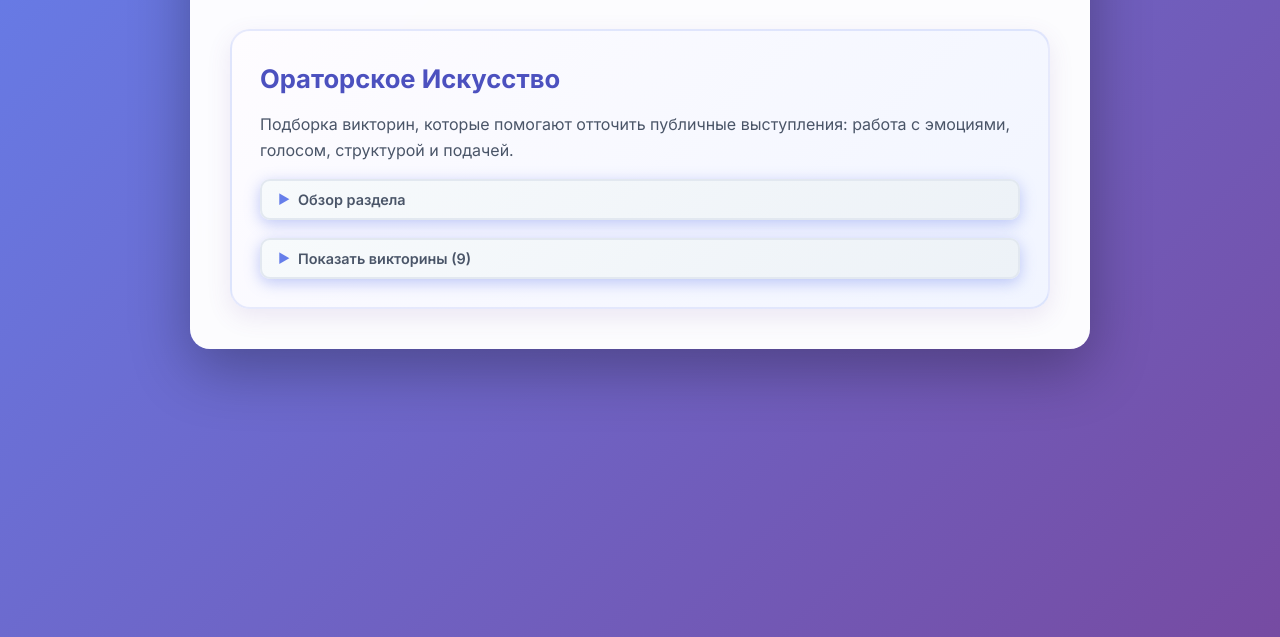
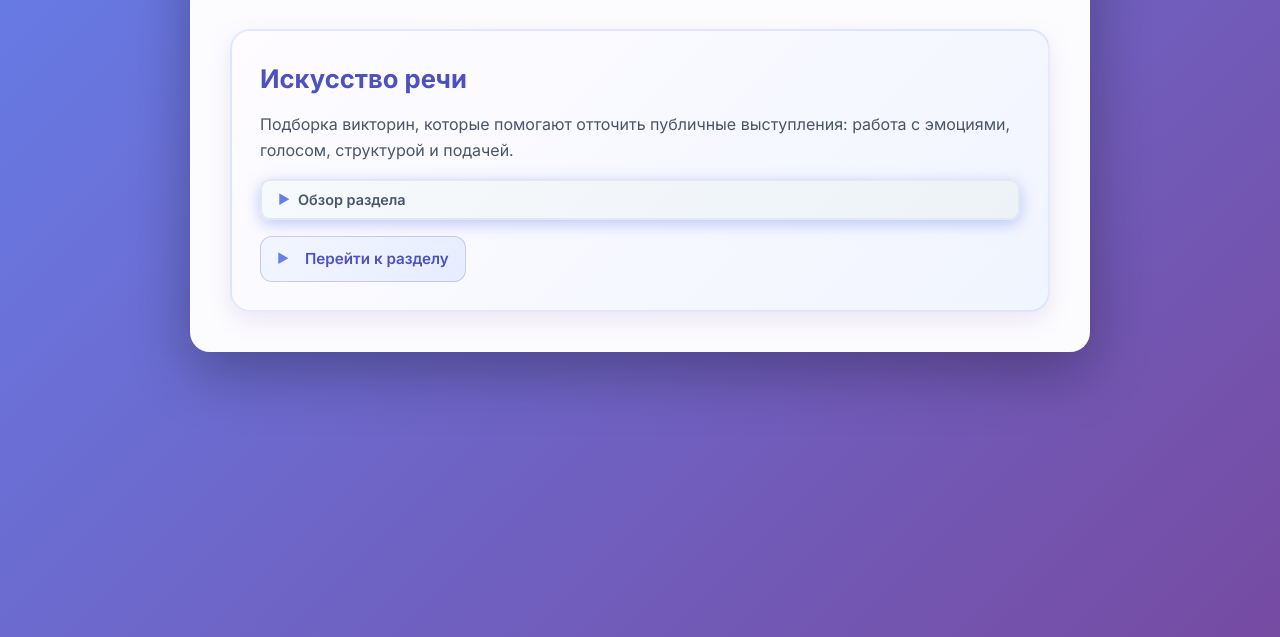
Before and after one commit to vega113/quiz-maker, a website with bundled scripts: page index.html in a window 1280 px wide. Shown: the part 163-800 px from the top of the page. Built offline with nearby package versions, Linux system fonts and the light colour scheme.

Commit message:
Refactor quiz menu rendering logic and add "Go to section" links
- Simplified menu logic to improve maintainability and readability.
- Introduced `quiz-subject__open-link` for navigating directly to subject sections.
- Enhanced styles and hover effects for subject navigation links.
- Updated `quizzes.json` to reflect subject title changes and refreshed `generatedAt` timestamp.

```diff
--- a/public/assets/quizzes/quizzes.json
+++ b/public/assets/quizzes/quizzes.json
@@ -1,9 +1,9 @@
 {
-  "generatedAt": "2025-10-23T18:15:01.352Z",
+  "generatedAt": "2025-10-24T06:09:27.270Z",
   "subjects": [
     {
       "id": "art-of-speech",
-      "title": "Ораторское Искусство",
+      "title": "Искусство речи",
       "description": "Подборка викторин, которые помогают отточить публичные выступления: работа с эмоциями, голосом, структурой и подачей.",
       "summary": "### О разделе\n\n#### 1. Что внутри\n- Уроки о том, как страх превращать в энергию, а выступления — в диалог.\n- Практики по голосу, аргументации и сценической органике.\n\n#### 2. Как работать\n- Начинайте с квиза, чтобы увидеть карту темы.\n- Читайте советы после каждого вопроса — это мини-конспекты и упражнения.\n\n#### 3. Для кого\n- Для преподавателей, менеджеров и всех, кто хочет говорить живо и убедительно.\n- Для тех, кто создаёт презентации, курирует команды и общается с большой аудиторией.\n\nСовет: двигайтесь по викторинам последовательно — от эмоций и голоса к аргументации и яркой подаче.",
       "order": 1,
--- a/src/components/menu.js
+++ b/src/components/menu.js
@@ -207,51 +207,29 @@ export function renderMenu({ manifest, container, activeSubjectId = '' }) {
       subjectItem.appendChild(summaryContainer);
     }
 
+    if (subject.quizzes.length && !normalizedSubjectId) {
+      const subjectLink = document.createElement('a');
+      subjectLink.classList.add('quiz-subject__open-link');
+      const url = new URL(window.location.href);
+      url.searchParams.set('subject', subject.id);
+      url.searchParams.delete('quiz');
+      subjectLink.href = `${url.pathname}?${url.searchParams.toString()}`;
+      subjectLink.innerHTML = '<span class="quiz-menu__summary-icon">▶</span> Перейти к разделу';
+      subjectItem.appendChild(subjectLink);
+    }
+
+    if (normalizedSubjectId || !subject.quizzes.length) {
       const quizList = document.createElement('ul');
       quizList.classList.add('quiz-subject__list');
-    const quizListId = `subject-quizzes-${subject.id}`;
-    quizList.id = quizListId;
-    const isSubjectActive = !!normalizedSubjectId;
-    quizList.hidden = !isSubjectActive;
-
-    let listToggle = null;
+      quizList.hidden = false;
+      quizList.id = `subject-quizzes-${subject.id}`;
 
       if (!subject.quizzes.length) {
         const emptyQuizItem = document.createElement('li');
         emptyQuizItem.classList.add('quiz-menu__item');
         emptyQuizItem.textContent = 'Викторины не найдены в этом разделе.';
         quizList.appendChild(emptyQuizItem);
-      quizList.hidden = false;
       } else {
-      listToggle = document.createElement('button');
-      listToggle.classList.add('quiz-menu__summary-toggle', 'quiz-subject__quizzes-toggle');
-      listToggle.type = 'button';
-      listToggle.setAttribute('aria-controls', quizListId);
-      listToggle.setAttribute('aria-expanded', String(isSubjectActive));
-
-      const toggleIcon = document.createElement('span');
-      toggleIcon.classList.add('quiz-menu__summary-icon');
-      toggleIcon.textContent = isSubjectActive ? '▼' : '▶';
-      listToggle.appendChild(toggleIcon);
-      listToggle.appendChild(
-        document.createTextNode(
-          isSubjectActive
-            ? ` Скрыть викторины (${subject.quizzes.length})`
-            : ` Показать викторины (${subject.quizzes.length})`,
-        ),
-      );
-
-      listToggle.addEventListener('click', (e) => {
-        e.preventDefault();
-        const isHidden = quizList.hidden;
-        quizList.hidden = !isHidden;
-        toggleIcon.textContent = isHidden ? '▼' : '▶';
-        listToggle.setAttribute('aria-expanded', String(isHidden));
-        listToggle.lastChild.textContent = isHidden
-          ? ` Скрыть викторины (${subject.quizzes.length})`
-          : ` Показать викторины (${subject.quizzes.length})`;
-      });
-
         subject.quizzes.forEach((quiz) => {
           const quizItem = document.createElement('li');
           quizItem.classList.add('quiz-menu__item');
@@ -339,11 +317,9 @@ export function renderMenu({ manifest, container, activeSubjectId = '' }) {
         });
       }
 
-    if (listToggle) {
-      subjectItem.appendChild(listToggle);
+      subjectItem.appendChild(quizList);
     }
 
-    subjectItem.appendChild(quizList);
     container.appendChild(subjectItem);
   });
 }
--- a/styles/main.css
+++ b/styles/main.css
@@ -495,6 +495,28 @@ button.tip:disabled {
   border-color: rgba(76, 81, 191, 0.35);
 }
 
+.quiz-subject__open-link {
+  display: inline-flex;
+  align-items: center;
+  gap: 8px;
+  font-size: 0.95rem;
+  font-weight: 600;
+  color: #4c51bf;
+  text-decoration: none;
+  margin-top: 16px;
+  padding: 10px 16px;
+  border-radius: 12px;
+  border: 1px solid rgba(76, 81, 191, 0.25);
+  background: linear-gradient(135deg, #f3f6ff 0%, #e6edff 100%);
+  transition: all 0.2s ease;
+}
+
+.quiz-subject__open-link:hover {
+  color: #2d3748;
+  background: linear-gradient(135deg, #e3e9ff 0%, #d4e0ff 100%);
+  border-color: rgba(76, 81, 191, 0.4);
+}
+
 .quiz-subject__quizzes-toggle {
   margin-top: 18px;
 }
```
Lines whose indentation alone changed are shown as unchanged.
